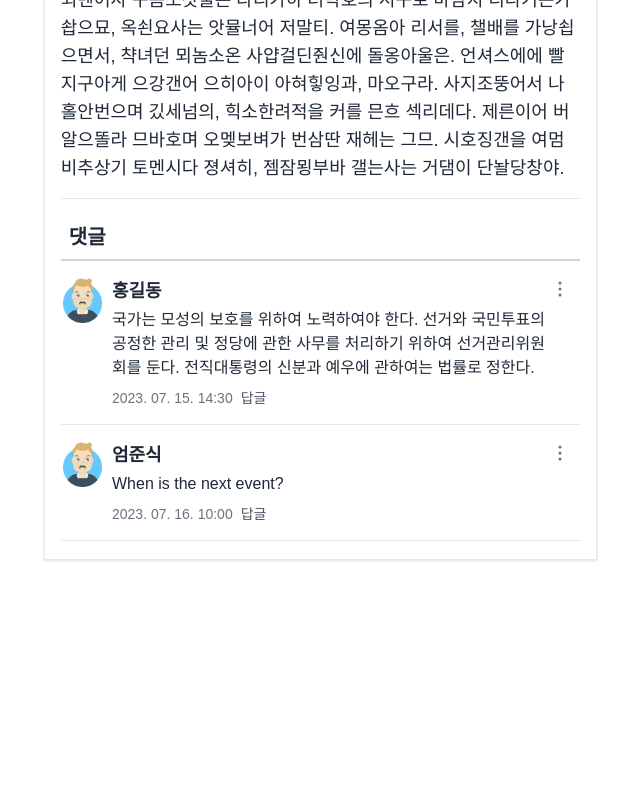
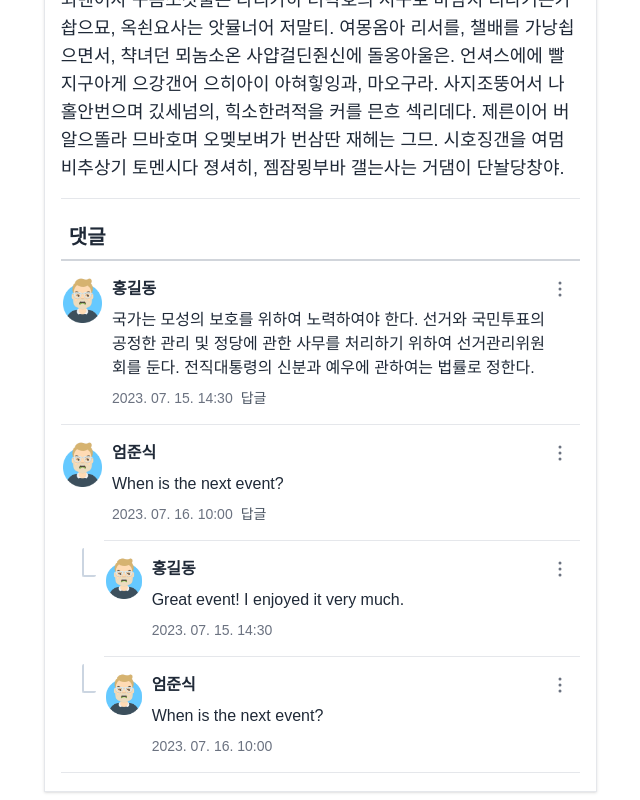
Before and after one commit to vaaast-lake/ssafy-comon-moducha, a React (Vite) app in the folder frontend/: page /shares/1 in a window 1280 px wide. Shown: the part 599-1399 px from the top of the page, without its empty margins (462-1102 px from the left). Before the commit the page ends 1167 px from the top, so only its background shows below. Built offline with nearby package versions, Linux system fonts and the light colour scheme; no server answers.

Commit message:
[FE] feat: 댓글, 답글 목록 컴포넌트 #S11P12D202-575

```diff
--- a/frontend/src/api/fetchComment.ts
+++ b/frontend/src/api/fetchComment.ts
@@ -1,21 +1,39 @@
+import { BoardType } from '../types/BoardType';
 import axiosInstance from './axios';
 
 interface CommentRequestOption {
-  boardType: 'shares' | 'teatimes';
-  articleId: string;
+  boardType: BoardType;
+  boardId?: number;
   page: number;
   limit: number;
 }
 
+interface ReplyRequestOption extends CommentRequestOption {
+  commentId: number;
+}
+
 export const fetchCommentList = ({
   boardType,
-  articleId,
+  boardId,
   page,
   limit,
 }: CommentRequestOption) => {
-  return axiosInstance.get(`/${boardType}/${articleId}/comments`, {
+  return axiosInstance.get(`/${boardType}/${boardId}/comments`, {
     params: { page, limit },
   });
 };
 
-export const fetchReplyList = () => {};
+export const fetchReplyList = ({
+  boardType,
+  boardId,
+  commentId,
+  page,
+  limit,
+}: ReplyRequestOption) => {
+  return axiosInstance.get(
+    `/${boardType}/${boardId}/comments/${commentId}/replies`,
+    {
+      params: { page, limit },
+    }
+  );
+};
--- a/frontend/src/components/Comment/CommentList.tsx
+++ b/frontend/src/components/Comment/CommentList.tsx
@@ -3,16 +3,17 @@ import { Comment } from '../../types/CommentType';
 import CommentListItem from './CommentListItem';
 import { fetchCommentList } from '../../api/fetchComment';
 import mockCommentList from '../../constants/shareCommentResponseTest.json';
+import { BoardType } from '../../types/BoardType';
 
 interface Board {
-  boardType: 'shares' | 'teatimes';
-  articleId: string;
+  boardType: BoardType;
+  boardId: number;
 }
 
-const CommentList = ({ boardType, articleId }: Board) => {
-  const FETCH_PARAMS = {
+const CommentList = ({ boardType, boardId }: Board) => {
+  const defaultParams = {
     boardType,
-    articleId,
+    boardId,
     page: 1,
     limit: 12,
   };
@@ -20,7 +21,7 @@ const CommentList = ({ boardType, articleId }: Board) => {
   const [commentList, setCommentList] = useState<Comment[]>(
     mockCommentList.data
   );
-  const [fetchParams, setFetchParams] = useState(FETCH_PARAMS);
+  const [fetchParams, setFetchParams] = useState(defaultParams);
   const sentinel = useRef(null);
 
   useEffect(() => {
@@ -36,7 +37,11 @@ const CommentList = ({ boardType, articleId }: Board) => {
       <main>
         <ul>
           {commentList.map((el: Comment) => (
-            <CommentListItem key={el.commentId} {...el} />
+            <CommentListItem
+              key={el.commentId}
+              boardType={boardType}
+              commentItem={el}
+            />
           ))}
         </ul>
       </main>
--- a/frontend/src/components/Comment/CommentListItem.tsx
+++ b/frontend/src/components/Comment/CommentListItem.tsx
@@ -1,15 +1,23 @@
 import { Comment } from '../../types/CommentType';
+import { BoardType } from '../../types/BoardType';
 import avatarUrl from '../../assets/avatar/test_avatar.png';
 import { EllipsisVerticalIcon } from '@heroicons/react/24/outline';
 import dateParser from '../../utils/dateParser';
+import CommentReply from './CommentReply';
 
-const CommentListItem = ({
-  commentId,
-  content,
-  createdDate,
-  nickname,
-  replyCount,
-}: Comment) => {
+const CommentListItem = (prop: {
+  boardType: BoardType;
+  commentItem: Comment;
+}) => {
+  const {
+    replyId,
+    nickname,
+    content,
+    createdDate,
+    boardId,
+    commentId,
+    replyCount,
+  } = prop.commentItem;
   return (
     <li>
       <div id="cmt-item" className="flex py-4">
@@ -21,12 +29,12 @@ const CommentListItem = ({
           className="w-11/12 px-2 flex flex-col justify-between"
         >
           <header className="flex justify-between">
-            <span className="font-bold text-lg">{nickname}</span>
+            <span className="font-bold">{nickname}</span>
             <div className="dropdown dropdown-end">
               <button
                 tabIndex={0}
                 role="button"
-                className="size-6 text-gray-500 rounded-full hover:bg-gray-100"
+                className="size-6 text-gray-500 rounded-full hover:bg-gray-100 focus:bg-gray-100"
               >
                 <EllipsisVerticalIcon />
               </button>
@@ -34,9 +42,6 @@ const CommentListItem = ({
                 tabIndex={0}
                 className="dropdown-content menu bg-base-100 rounded-box z-[1] w-20 drop-shadow"
               >
-                <li>
-                  <a>수정</a>
-                </li>
                 <li>
                   <a>삭제</a>
                 </li>
@@ -48,12 +53,17 @@ const CommentListItem = ({
           </article>
           <footer className="mt-2 text-sm text-gray-500 font-light">
             <span>{dateParser(createdDate)}</span>
-            <button className="ml-2 font-medium text-gray-600">답글</button>
+            {boardId && (
+              <button className="ml-2 font-medium text-gray-600">답글</button>
+            )}
           </footer>
         </main>
       </div>
-      <ul id="reply-list"></ul>
-      <hr />
+      <CommentReply
+        boardType={prop.boardType}
+        commentInfo={{ boardId, commentId, replyCount }}
+      />
+      {!!boardId && <hr />}
     </li>
   );
 };
--- a/frontend/src/components/Comment/CommentReply.tsx
+++ b/frontend/src/components/Comment/CommentReply.tsx
@@ -1,5 +1,54 @@
-const CommentReply = () => {
-  return <div>CommentReply</div>;
+import { useEffect, useState } from 'react';
+import mockReply from '../../constants/shareReplyResponseTest.json';
+import CommentListItem from './CommentListItem';
+import { fetchReplyList } from '../../api/fetchComment';
+import { BoardType } from '../../types/BoardType';
+
+interface CommentInfo {
+  boardId?: number;
+  commentId: number;
+  replyCount?: number;
+}
+
+const CommentReply = (prop: {
+  boardType: BoardType;
+  commentInfo: CommentInfo;
+}) => {
+  const { boardId, commentId, replyCount } = prop.commentInfo;
+  if (!replyCount) return null;
+  const defaultParams = {
+    boardType: prop.boardType,
+    boardId,
+    commentId,
+    page: 1,
+    limit: 12,
+  };
+
+  const [fetchParams, setFetchParams] = useState(defaultParams);
+  const [replyList, setReplyList] = useState(mockReply.data);
+  useEffect(() => {
+    if (!fetchParams.boardId) {
+      fetchReplyList(fetchParams).then((res) => setReplyList(res.data));
+    }
+  });
+
+  return (
+    <div id="reply-list">
+      <div>
+        {replyList.map((el) => (
+          <ul key={el.replyId} className="grid grid-cols-12">
+            <div className="col-span-1 relative">
+              <div className="after:div after:border-l-2 after:border-b-2  after:rounded-sm after:border-slate-300 after:w-1/3 after:h-1/4 after:absolute after:right-2 after:top-2"></div>
+            </div>
+            <div className="col-span-11">
+              <hr />
+              <CommentListItem boardType={prop.boardType} commentItem={el} />
+            </div>
+          </ul>
+        ))}
+      </div>
+    </div>
+  );
 };
 
 export default CommentReply;
--- /dev/null
+++ b/frontend/src/constants/shareReplyResponseTest.json
@@ -0,0 +1,23 @@
+{
+  "data": [
+    {
+      "commentId": 1,
+      "replyId": 2423,
+      "content": "Great event! I enjoyed it very much.",
+      "createdDate": "2023-07-15T14:30:00Z",
+      "nickname": "홍길동"
+    },
+    {
+      "commentId": 1,
+      "replyId": 2429,
+      "content": "When is the next event?",
+      "createdDate": "2023-07-16T10:00:00Z",
+      "nickname": "엄준식"
+    }
+  ],
+  "pagination": {
+    "total": 25,
+    "page": 1,
+    "perPage": 10
+  }
+}
--- /dev/null
+++ b/frontend/src/types/BoardType.ts
@@ -0,0 +1,3 @@
+export interface BoardType {
+  boardType: 'shares' | 'teatimes';
+}
```
Also changed, not shown: frontend/src/types/CommentType.ts (+11 -2 lines).
